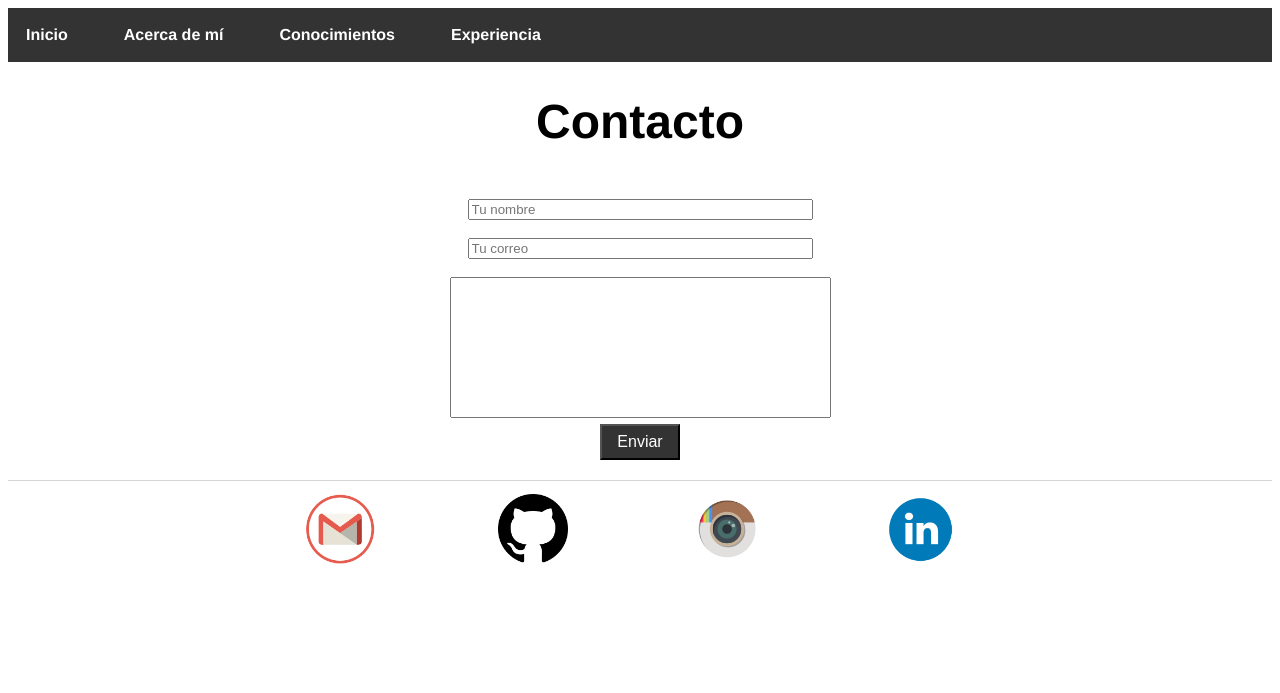
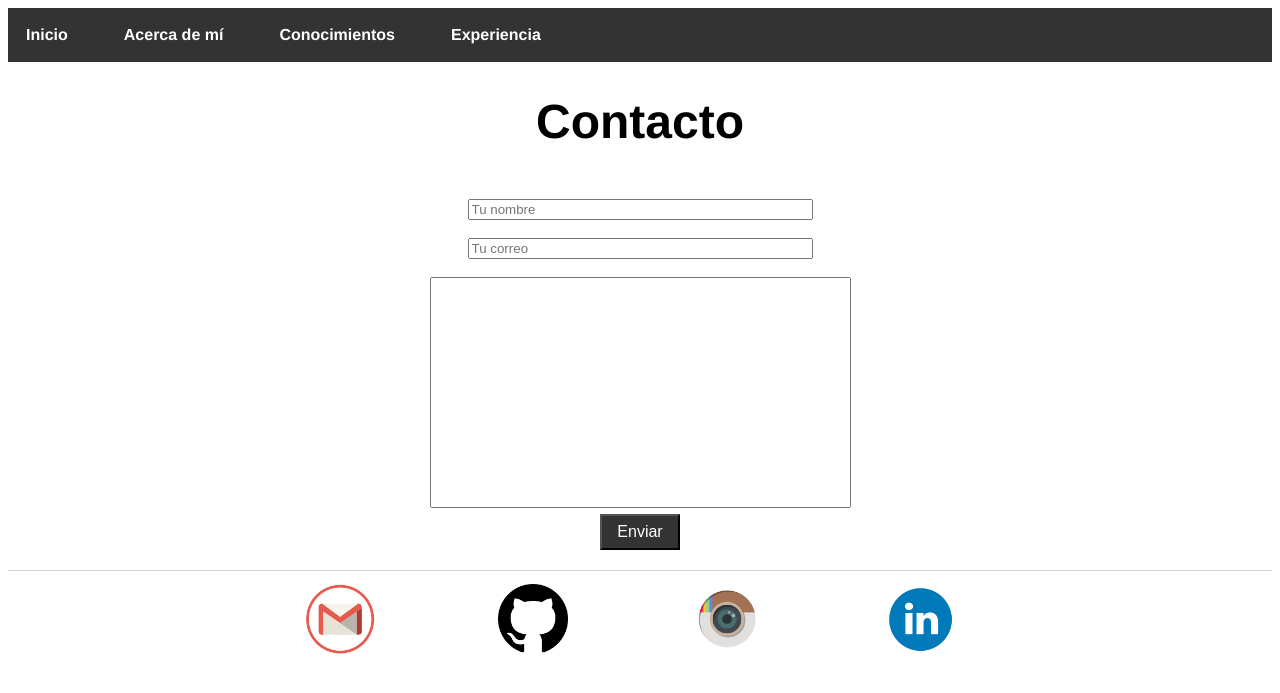
Before and after one commit to isx47590131/isx47590131.github.io, a Jekyll site: the page built from contact/index.html, in a window 1280 px wide. Shown: the top 693 px of the page. Built offline with Jekyll 4.4.1, drawn with Linux system fonts in a browser that asks for light colours.

Commit message:
Update index.html

```diff
--- a/contact/index.html
+++ b/contact/index.html
@@ -8,7 +8,7 @@
        method="POST" enctype="multipart/form-data"> <br>
             <input class="contact" type="name" name="nombre" size="40" placeholder="Tu nombre" required> <br> <br>
             <input class="contact" type="email" name="email" size="40" placeholder="Tu correo" required> <br> <br>
-            <textarea class="contact" type="message" cols="45" rows="9" type="email" required></textarea> <br>
+            <textarea class="contact" type="message" cols="50" rows="15" type="email" required></textarea> <br>
             <button class="button" type="submit">Enviar</button><br><br>
       </form>
 </div>
```
